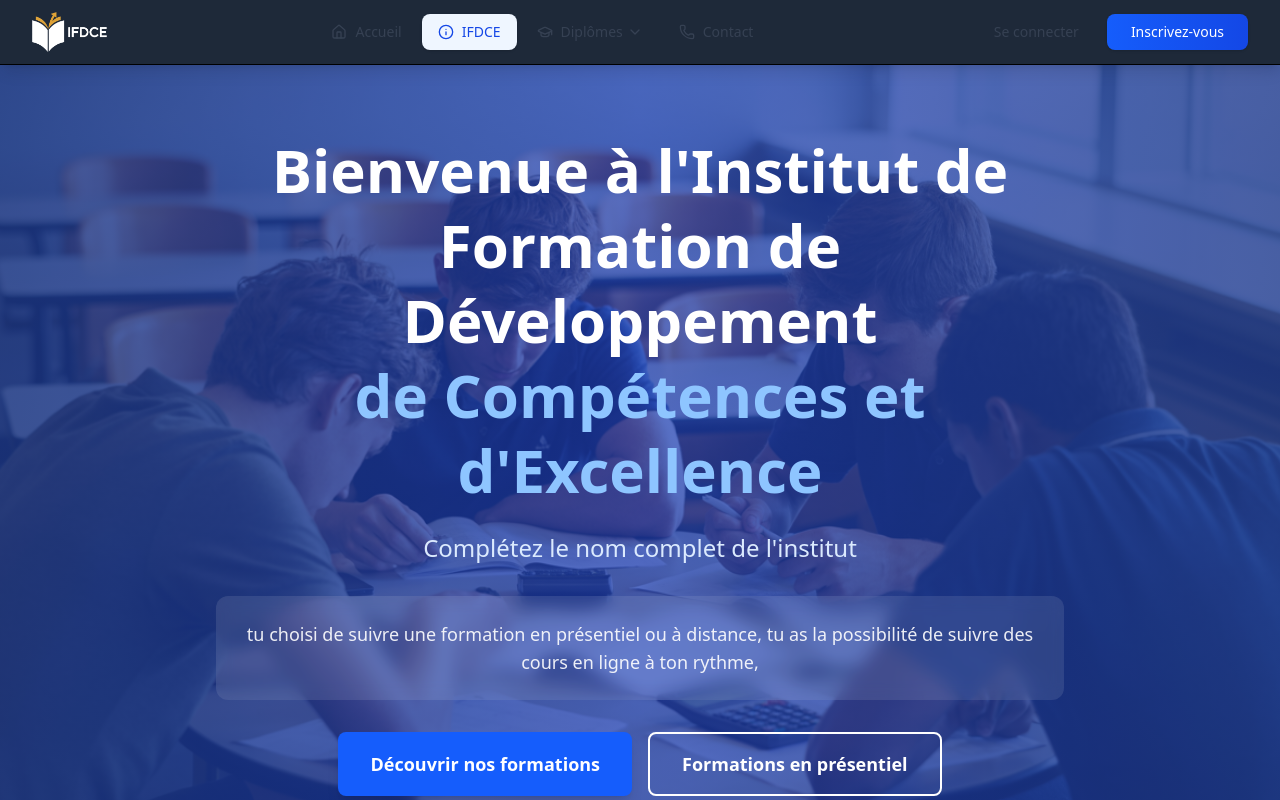
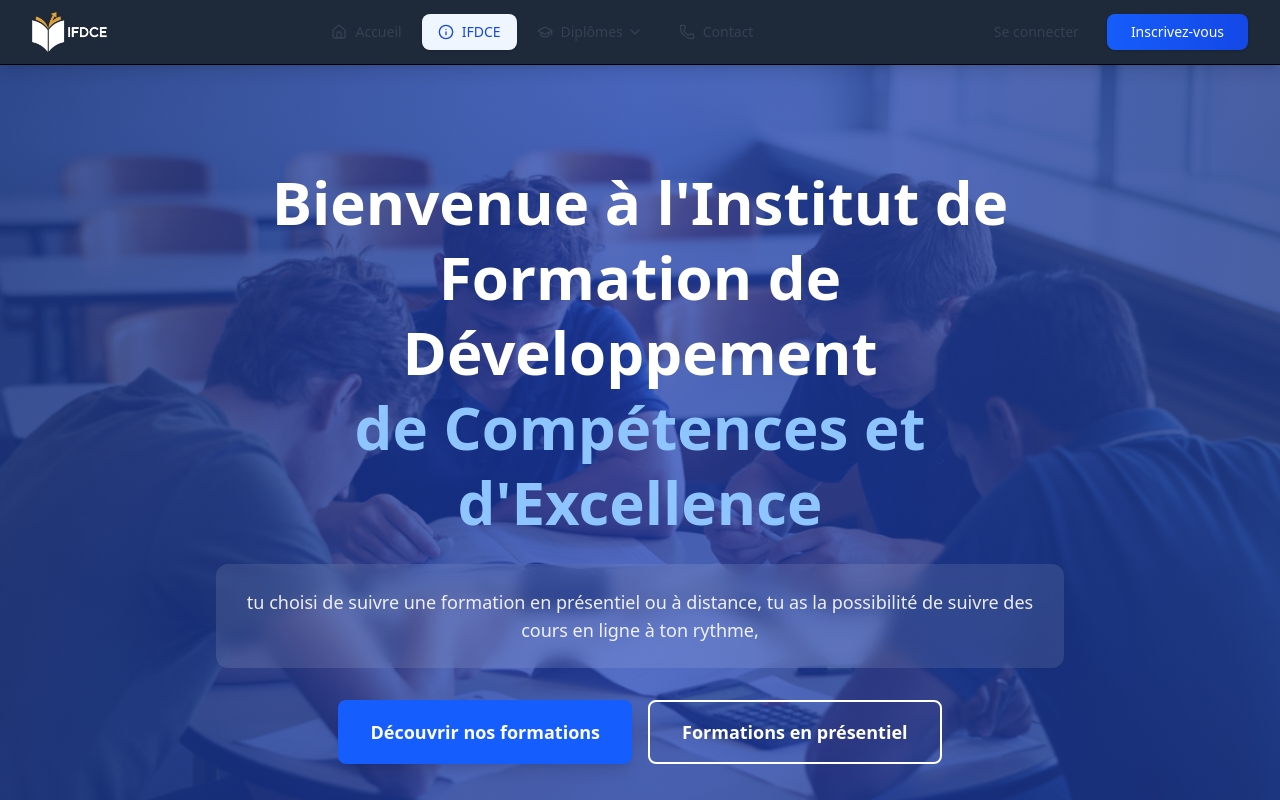
Before and after one commit to red-jen/IFDCE, a React (Vite) app: page /about in a window 1280 px wide. Shown: the top 800 px of the page. Built offline with nearby package versions, Linux system fonts and the light colour scheme.

Commit message:
hero section ubgrade to blue inset div

```diff
--- a/src/component/bloc.jsx
+++ b/src/component/bloc.jsx
@@ -23,9 +23,7 @@ export default function Bloc() {
                     <span className="block text-blue-300">de Compétences et d'Excellence</span>
                 </h1>
 
-                <p className="text-xl md:text-2xl text-blue-100 mb-8 font-light">
-                    Complétez le nom complet de l'institut
-                </p>
+
 
                 <div className="bg-white/10 backdrop-blur-sm rounded-xl p-6 mb-8">
                     <p className="text-lg text-white/90">
```
